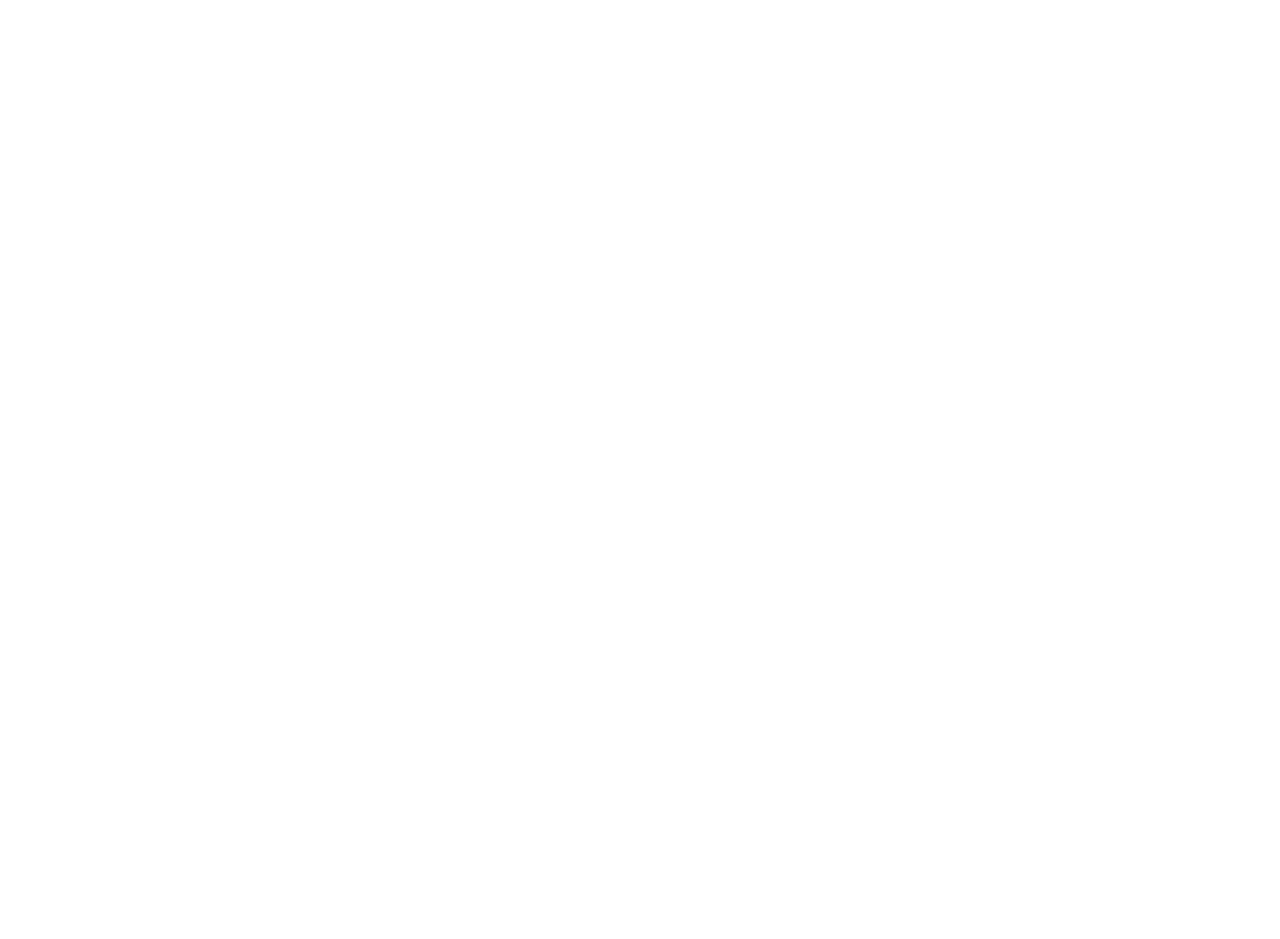
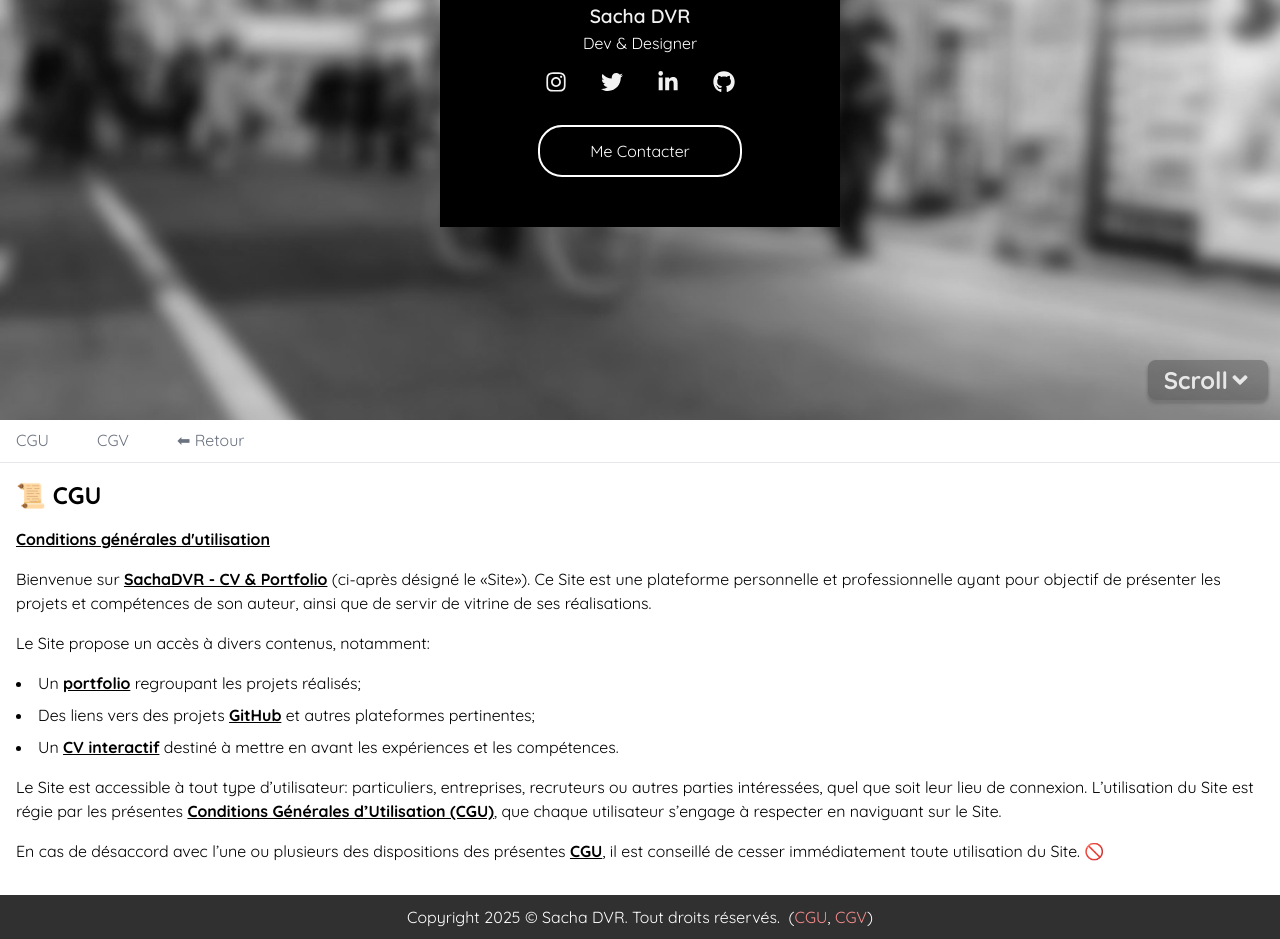
Before and after one commit to sachadvr/sachadvr, a React (Vite) app: page /cgu in a window 1280 px wide. Shown: the part 380-1319 px from the top of the page. Before the commit the page ends 800 px from the top, so only its background shows below. Built offline with nearby package versions, Linux system fonts and the light colour scheme; no server answers.

Commit message:
📝 Adding CGU/CGV

```diff
--- a/src/App.tsx
+++ b/src/App.tsx
@@ -5,6 +5,8 @@
 import NotFound from "./pages/NotFound";
 import Repo from "./pages/Git/[repo]";
 import Links from "./pages/Links";
+import UtilisationCGU from "./pages/UtilisationCGU";
+import UtilisationCGV from "./pages/UtilisationCGV";
 
 function App(): JSX.Element {
 
@@ -14,6 +16,8 @@
     <Routes>
     <Route path="/" element={<Layout />}>
     <Route index element={<Home />} />
+    <Route path="cgu" element={<UtilisationCGU />} />
+    <Route path="cgv" element={<UtilisationCGV />} />
     <Route path="*" element={<NotFound />} />
     <Route path="links" element={<Links />} />
     <Route path="git/:repoName" element={<Repo />} />
--- /dev/null
+++ b/src/components/CGU.tsx
@@ -0,0 +1,35 @@
+import React, { useEffect } from 'react';
+import NavCguCgv from './NavCguCgv';
+
+const CGU = () => {
+    useEffect(() => {
+            const cgv = document.querySelector('.cgu');
+            cgv?.scrollIntoView();
+        }, []);
+    return (
+        <>
+        <NavCguCgv />
+        <div className="cgu p-4">
+            <h1 className="text-2xl font-bold mb-4">📜 CGU</h1>
+            <p className="mb-4"><strong><u>Conditions générales d&apos;utilisation</u></strong></p>
+            <p className="mb-4">
+                Bienvenue sur <strong><u>SachaDVR - CV & Portfolio</u></strong> (ci-après désigné le «Site»). Ce Site est une plateforme personnelle et professionnelle ayant pour objectif de présenter les projets et compétences de son auteur, ainsi que de servir de vitrine de ses réalisations.
+            </p>
+            <p className="mb-4">Le Site propose un accès à divers contenus, notamment:</p>
+            <ul className="list-disc list-inside mb-4">
+                <li className="mb-2">Un <strong><u>portfolio</u></strong> regroupant les projets réalisés;</li>
+                <li className="mb-2">Des liens vers des projets <strong><u>GitHub</u></strong> et autres plateformes pertinentes;</li>
+                <li className="mb-2">Un <strong><u>CV interactif</u></strong> destiné à mettre en avant les expériences et les compétences.</li>
+            </ul>
+            <p className="mb-4">
+                Le Site est accessible à tout type d’utilisateur: particuliers, entreprises, recruteurs ou autres parties intéressées, quel que soit leur lieu de connexion. L’utilisation du Site est régie par les présentes <strong><u>Conditions Générales d’Utilisation (CGU)</u></strong>, que chaque utilisateur s’engage à respecter en naviguant sur le Site.
+            </p>
+            <p className="mb-4">
+                En cas de désaccord avec l’une ou plusieurs des dispositions des présentes <strong><u>CGU</u></strong>, il est conseillé de cesser immédiatement toute utilisation du Site. 🚫
+            </p>
+        </div>
+        </>
+    );
+};
+
+export default CGU;
--- /dev/null
+++ b/src/components/CGV.tsx
@@ -0,0 +1,31 @@
+import React, { useEffect } from 'react';
+import NavCguCgv from './NavCguCgv';
+
+const CGV = () => {
+    useEffect(() => {
+        const cgv = document.querySelector('.cgv');
+        cgv?.scrollIntoView();
+    }, []);
+    return (
+        <>
+        <NavCguCgv />
+        <div className="cgv p-4 bg-gray-100">
+            <h1 className="text-2xl font-bold mb-4">📜 CGV</h1>
+            <p className="mb-4">
+                Les présentes <strong><u>Conditions Générales de Vente (CGV)</u></strong> régissent les modalités de prestation des services proposés par SachaDVR, développeur indépendant, à ses clients.
+            </p>
+            <p className="mb-4">
+                Bien que le Site SachaDVR - CV & Portfolio (ci-après le «Site») serve principalement de vitrine pour les projets et compétences de son auteur, il peut également être utilisé par des clients potentiels pour entrer en contact en vue d’une collaboration. Les prestations proposées incluent, mais ne sont pas limitées à, des services de <strong><u>développement web</u></strong> 💻, création de logiciels ou toute autre activité liée au développement informatique.
+            </p>
+            <p className="mb-4">
+                Toute demande de prestation ou de collaboration devra être effectuée via un échange direct entre le prestataire et le client (par email, téléphone, ou tout autre moyen convenu). Les présentes CGV s’appliquent à toutes les prestations conclues dans ce cadre, même si elles ne sont pas formalisées via le Site.
+            </p>
+            <p className="mb-4">
+                Le prestataire se réserve le droit de modifier les présentes CGV à tout moment. Toute modification sera communiquée aux clients avant la mise en œuvre des nouvelles dispositions.
+            </p>
+        </div>
+        </>
+    );
+};
+
+export default CGV;
--- a/src/components/Footer.tsx
+++ b/src/components/Footer.tsx
@@ -1,9 +1,12 @@
 import React from 'react'
 import './Footer.scss'
+import { Link } from 'react-router-dom'
 
 const Footer = () => {
   return (
-    <footer>Copyright {new Date().getFullYear()} © Sacha DVR. Tout droits réservés.
+    <footer>Copyright {new Date().getFullYear()} © Sacha DVR. Tout droits réservés. &nbsp;(
+    <Link to="/cgu">CGU</Link>,&nbsp;
+    <Link to="/cgv">CGV</Link>)
     </footer>
   )
 }
--- /dev/null
+++ b/src/components/NavCguCgv.tsx
@@ -0,0 +1,37 @@
+import React from 'react';
+import { Link } from 'react-router-dom';
+
+const NavCguCgv = () => {
+    return (
+        <nav className="border-b border-gray-200">
+            <ul className="flex space-x-4">
+                <li>
+                    <Link
+                        to="/cgu"
+                        className="inline-block py-2 px-4 text-gray-500 hover:text-gray-700 border-b-2 border-transparent hover:border-gray-300"
+                    >
+                        CGU
+                    </Link>
+                </li>
+                <li>
+                    <Link
+                        to="/cgv"
+                        className="inline-block py-2 px-4 text-gray-500 hover:text-gray-700 border-b-2 border-transparent hover:border-gray-300"
+                    >
+                        CGV
+                    </Link>
+                </li>
+                <li>
+                    <Link
+                        to="/"
+                        className="inline-block py-2 px-4 text-gray-500 hover:text-gray-700 border-b-2 border-transparent hover:border-gray-300"
+                    >
+                        &#x2B05; Retour
+                    </Link>
+                 </li>
+            </ul>
+        </nav>
+    );
+};
+
+export default NavCguCgv;
--- /dev/null
+++ b/src/pages/UtilisationCGU.tsx
@@ -0,0 +1,19 @@
+import React from 'react'
+import Footer from '../components/Footer'
+import Header from '../components/Header'
+import Main from '../components/Main'
+import CGU from '../components/CGU'
+import WhoAmi from '../components/WhoAmi'
+
+
+
+const Home = () => {
+  return (
+    <>
+    <Header />
+    <CGU />
+    <Footer />
+    </>
+  )
+}
+export default Home
--- /dev/null
+++ b/src/pages/UtilisationCGV.tsx
@@ -0,0 +1,19 @@
+import React from 'react'
+import Footer from '../components/Footer'
+import Header from '../components/Header'
+import Main from '../components/Main'
+import CGU from '../components/CGU'
+import WhoAmi from '../components/WhoAmi'
+import CGV from '../components/CGV'
+
+
+const Home = () => {
+  return (
+    <>
+    <Header />
+    <CGV />
+    <Footer />
+    </>
+  )
+}
+export default Home
```
